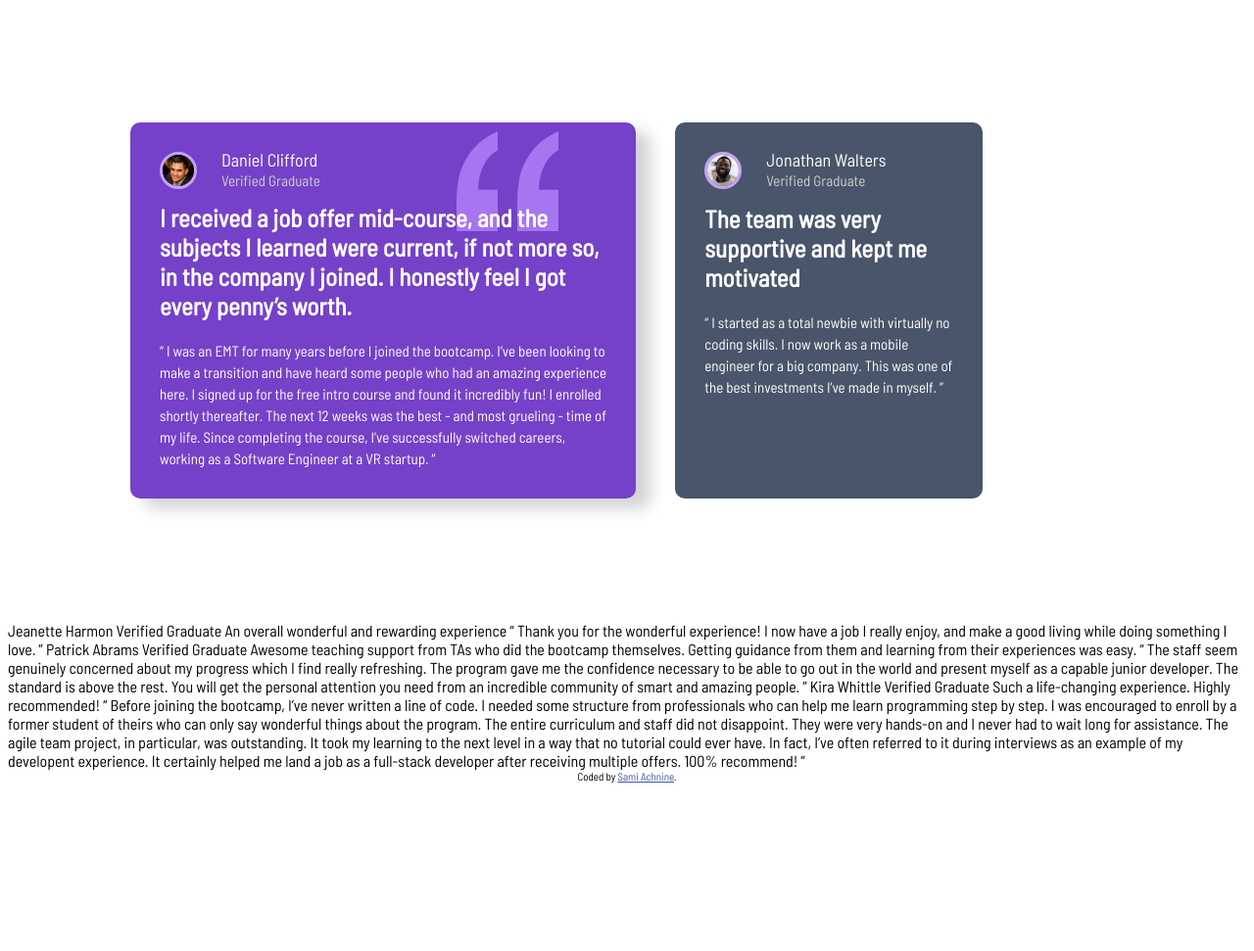
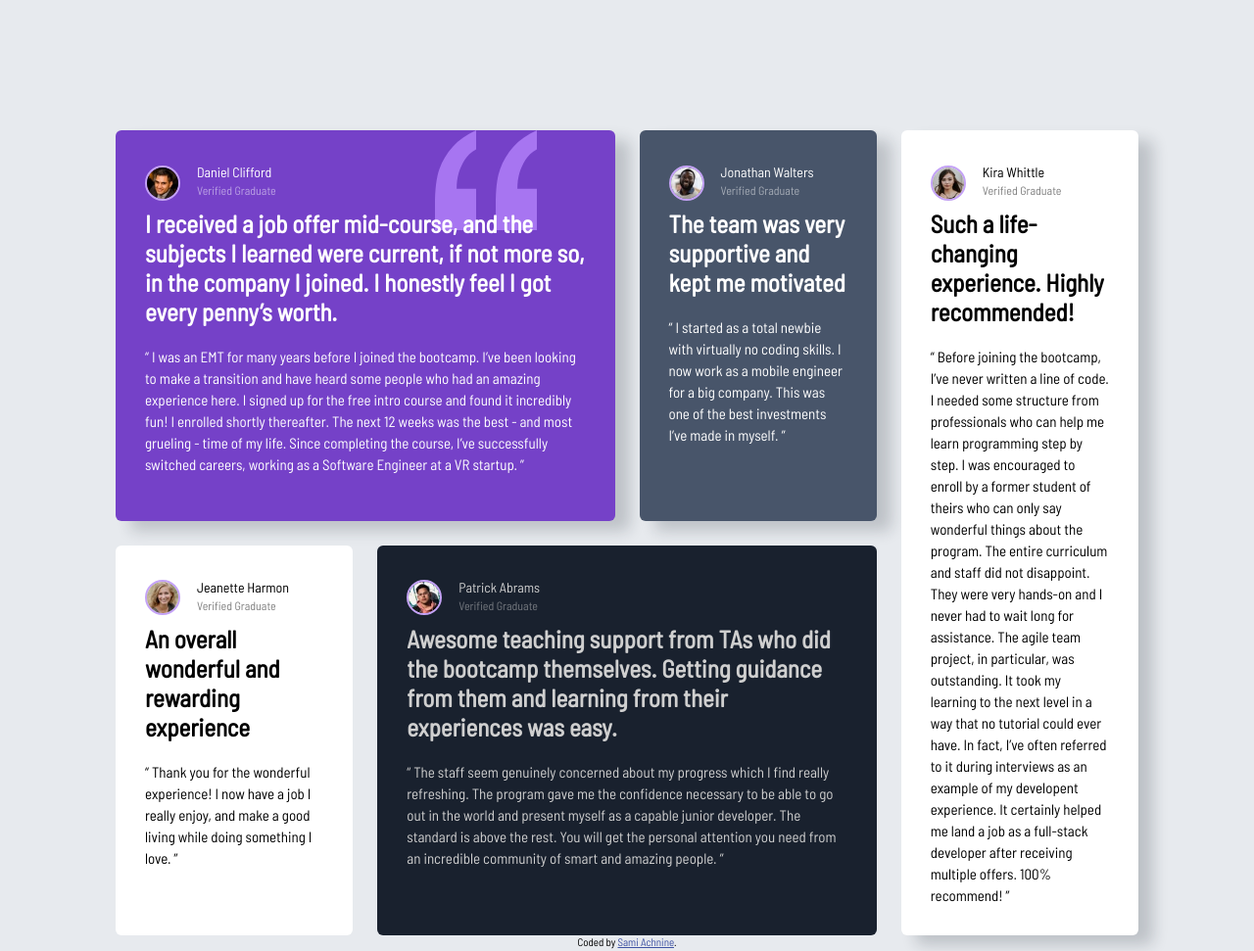
Before and after one commit to SamiAchnine/Achnine-CTI110-FinalProject, a plain HTML site: page index.html in a window 1280 px wide. Shown: the whole page at 98% size. Before the commit the page ends 807 px from the top, so only its background shows below. Drawn offline with Linux system fonts and the light colour scheme.

Commit message:
Completed desktop site

```diff
--- a/index.html
+++ b/index.html
@@ -17,10 +17,11 @@
 </head>
 
 <body>
-  <div class="container">
-    <div class="daniel">
+
+<div class="parent">
+        <div class="DANIEL">
           <div class="top-section">
-        <div id="pfp-container">
+            <div class="pfp-container">
               <img src="./images/image-daniel.jpg" alt="Daniel Clifford's Prof">
             </div>
             <div class="info">
@@ -29,11 +30,8 @@
                   <p>Verified Graduate</p>
                 </div>
             </div>
-        <div class="quote-img">
-          <img src="./images/bg-pattern-quotation.svg" alt="Quotation Mark">
           </div>
-      </div>
-      <div class="important-testimonial-text" id="daniel-testes">
+          <div class="important-testimonial-text">
           I received a job offer mid-course, and the subjects I learned were current, if not more so,
           in the company I joined. I honestly feel I got every penny’s worth.
           </div>
@@ -45,9 +43,9 @@
             the course, I’ve successfully switched careers, working as a Software Engineer at a VR startup. ”
           </div>
         </div>
-    <div class="jonathan">
+    <div class="JONATHAN">
       <div class="top-section">
-        <div id="pfp-container">
+        <div class="pfp-container">
           <img src="./images/image-jonathan.jpg" alt="Jonathan Walters' Prof">
         </div>
         <div class="info">
@@ -65,33 +63,22 @@
         for a big company. This was one of the best investments I’ve made in myself. ”
       </div>
     </div>
-
-
+    <div class="KIRA">
+      <div class="top-section">
+        <div class="pfp-container">
+          <img src="./images/image-kira.jpg" alt="Kira Whittle's Prof">
         </div>
-    Jeanette Harmon
-    Verified Graduate
-
-    An overall wonderful and rewarding experience
-
-    “ Thank you for the wonderful experience! I now have a job I really enjoy, and make a good living
-    while doing something I love. ”
-
-    Patrick Abrams
-    Verified Graduate
-
-    Awesome teaching support from TAs who did the bootcamp themselves. Getting guidance from them and
-    learning from their experiences was easy.
-
-    “ The staff seem genuinely concerned about my progress which I find really refreshing. The program
-    gave me the confidence necessary to be able to go out in the world and present myself as a capable
-    junior developer. The standard is above the rest. You will get the personal attention you need from
-    an incredible community of smart and amazing people. ”
-
-    Kira Whittle
-    Verified Graduate
-
+        <div class="info">
+          <div class="name">
+            Kira Whittle <br>
+            <p>Verified Graduate</p>
+          </div>
+        </div>
+      </div>
+      <div class="important-testimonial-text">
         Such a life-changing experience. Highly recommended!
-
+      </div>
+      <div class="quote">
         “ Before joining the bootcamp, I’ve never written a line of code. I needed some structure from
         professionals who can help me learn programming step by step. I was encouraged to enroll by a former
         student of theirs who can only say wonderful things about the program. The entire curriculum and staff
@@ -100,7 +87,52 @@
         could ever have. In fact, I’ve often referred to it during interviews as an example of my developent
         experience. It certainly helped me land a job as a full-stack developer after receiving multiple offers.
         100% recommend! ”
-
+      </div>
+    </div>
+    <div class="JEANETTE">
+      <div class="top-section">
+        <div class="pfp-container">
+          <img src="./images/image-jeanette.jpg" alt="Jeanette Harmon's Prof">
+        </div>
+        <div class="info">
+          <div class="name">
+            Jeanette Harmon <br>
+            <p>Verified Graduate</p>
+          </div>
+        </div>
+      </div>
+      <div class="important-testimonial-text">
+        An overall wonderful and rewarding experience
+      </div>
+      <div class="quote">
+        “ Thank you for the wonderful experience! I now have a job I really enjoy, and make a good living
+        while doing something I love. ”
+      </div>
+    </div>
+    <div class="PATRICK">
+      <div class="top-section">
+        <div class="pfp-container">
+          <img src="./images/image-patrick.jpg" alt="Patrick Abrams' Prof">
+        </div>
+        <div class="info">
+          <div class="name">
+            Patrick Abrams <br>
+            <p>Verified Graduate</p>
+          </div>
+        </div>
+      </div>
+      <div class="important-testimonial-text">
+        Awesome teaching support from TAs who did the bootcamp themselves. Getting guidance from them
+        and learning from their experiences was easy.
+      </div>
+      <div class="quote">
+        “ The staff seem genuinely concerned about my progress which I find really refreshing. The program
+        gave me the confidence necessary to be able to go out in the world and present myself as a capable
+        junior developer. The standard is above the rest. You will get the personal attention you need from
+        an incredible community of smart and amazing people. ”
+      </div>
+    </div>
+</div>
 
   <div class="attribution">
     Coded by <a href="https://github.com/SamiAchnine" target="_blank">Sami Achnine</a>.
--- a/style.css
+++ b/style.css
@@ -1,72 +1,95 @@
-* {
+body {
+    padding: 125px 110px;
     font-family: 'Barlow Semi Condensed', sans-serif;
     font-weight: 500;
+    background-color: hsl(214, 17%, 92%);
 }
 
 .top-section {
     display: flex;
-    align-items: left;
+    align-items: center;
+    gap: 17px;
+    margin-bottom: -5px;
+    font-size: 13px;
+}
+
+.parent {
+    display: grid;
+    grid-template-columns: repeat(4, 1fr);
+    grid-template-rows: repeat(2, 1fr);
     gap: 25px;
 }
 
-#pfp-container img{
-    display: block;
-    max-width: 100%;
+.DANIEL {
+    grid-column: span 2 / span 2;
+    background: hsl(263, 55%, 52%) url("./images/bg-pattern-quotation.svg") no-repeat top right 80px;
+    border-radius: 6px;
+    padding: 30px;
+    color: white;
+    font-size: 13px;
+    box-shadow: 15px 10px 15px hsla(219, 29%, 14%, 0.2);
+}
+
+.JONATHAN {
+    grid-column-start: 3;
+    background: hsl(217, 19%, 35%);
+    border-radius: 6px;
+    padding: 30px;
+    color: white;
+    font-size: 13px;
+    box-shadow: 15px 10px 15px hsla(219, 29%, 14%, 0.2);
+}
+
+.KIRA {
+    grid-row: span 2 / span 2;
+    grid-column-start: 4;
+    background: white;
+    border-radius: 6px;
+    padding: 30px;
+    font-size: 13px;
+    box-shadow: 15px 10px 15px hsla(219, 29%, 14%, 0.2);
+}
+
+.JEANETTE {
+    grid-row-start: 2;
+    background-color: white;
+    border-radius: 6px;
+    padding: 30px;
+}
+
+.PATRICK {
+    grid-column: span 2 / span 2;
+    grid-row-start: 2;
+    background-color: hsl(219, 29%, 14%);
+    border-radius: 6px;
+    padding: 30px;
+    color: hsl(0, 0%, 81%);
+    font-size: 13px;
+}
+
+.pfp-container img{
     height: 32px;
     border-radius: 50%;
-    border: 3px solid hsl(264, 82%, 80%);
+    border: 2px solid hsl(264, 82%, 80%);
 }
 
 .important-testimonial-text {
     font-size: 25px;
     font-weight: 600;
     padding: 0px 0px 20px 0px;
-}
-
-.daniel {
-    display: block;
-    max-width: 45%;
-    height: 50%;
-    background-color: hsl(263, 55%, 52%);
-    margin: left;
-    border-radius: 10px;
-    padding: 30px;
-    color: white;
-    font-size: 13px;
-    box-shadow: 15px 10px 15px hsla(219, 29%, 14%, 0.2);
-}
-
-.jonathan {
-    display: block;
-    max-width: 25%;
-    height: auto;
-    background-color: hsl(217, 19%, 35%);
-    margin: left;
-    border-radius: 10px;
-    padding: 30px;
-    margin: 00px 40px 0px 40px;
-    color: white;
+    padding-top: 5px;
 }
 
 .name{
-    margin-top: -3.5px;
-    font-size: 18px;
-}
-.name p{
-    margin-top: 1.5px;
-    font-size: 15px;
-    color: hsl(0, 0%, 81%)
+    display: inline-block;
+    margin-top: 4px;
+    font-size: 14px;
 }
 
-.container {
-    margin: 125px;
-    display: flex;
-}
-
-.quote-img {
-    display: inline-block;
-    margin-left: 25%;
-    margin-top: -4.5%;
+.name p{
+    margin-top: 3px;
+    opacity: 0.5;
+    font-size: 12px;
 }
 
 .quote {
@@ -74,46 +97,20 @@
     line-height: 22px;
 }
 
-#daniel-testes {
-    margin-top: -32px;
-}
 
 
-@media (max-width: 1000px) {
-    .container {
-        flex-direction: column;
-        margin: 25px;
+@media (max-width: 1050px) {
+    body {
+        padding: 50px 20px;
     }
 
-    .pfp-container {
-        min-width: 48px;
+    .parent {
+        display: flex;
+        flex-direction: column;
+        gap: 30px;
     }
 
-    .daniel {
-        max-width: 100%;
-        margin: 0px 0px 20px 0px;
-    }
-
-    .jonathan {
-        max-width: 100%;
-        margin: 0px 0px 20px 0px;
-    }
-
-    #daniel-testes {
-        padding: 35px 0px 20px 0px;
-    }
-
-    .important-testimonial-text {
-        font-size: 20px;
-    }
-
-    .quote {
-        font-size: 13.5px;
-        line-height: 18px;
-        color: hsl(214, 17%, 92%)
-    }
-
-    .quote-img {
-        display: none;
+    .DANIEL{
+        background: hsl(263, 55%, 52%);
     }
 }
```
Lines whose indentation alone changed are shown as unchanged.
